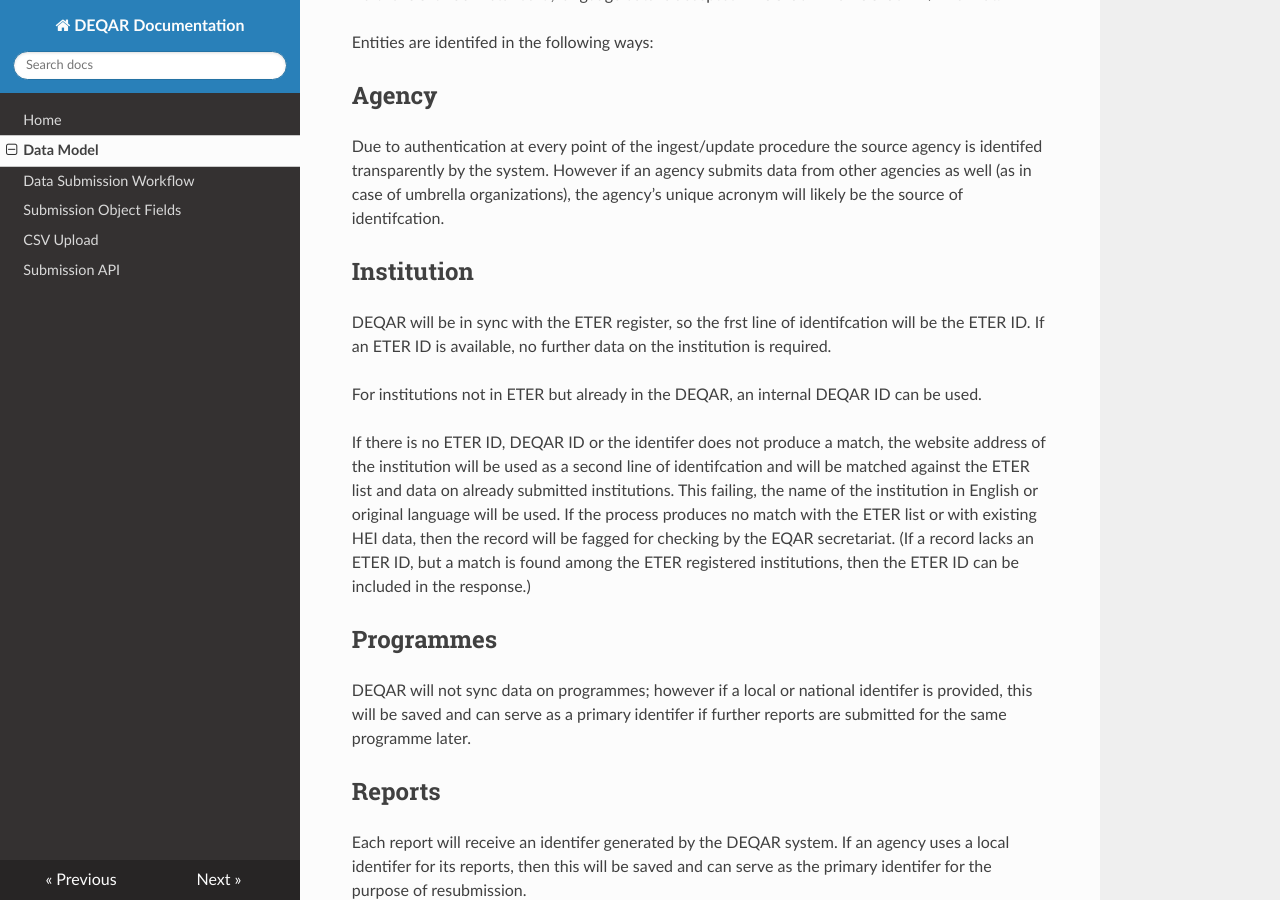
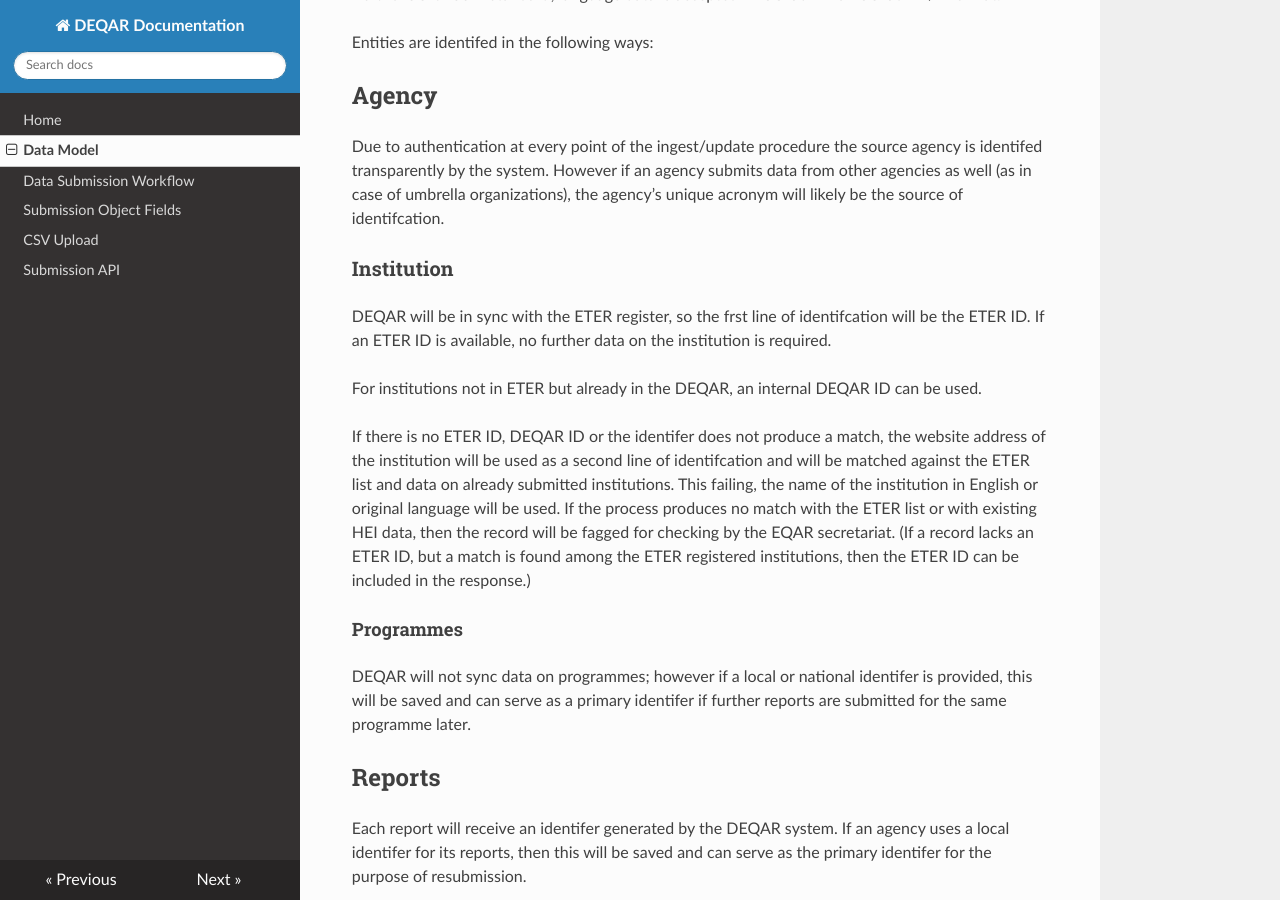
Before and after one commit to EQAR/deqar-docs, an MkDocs documentation site: the page built from docs/data_model.md, in a window 1280 px wide and 900 px high, scrolled down 779 px. Built offline with MkDocs 1.6.1, drawn with Linux system fonts in a browser that asks for light colours; nearby versions of some CDN libraries; old or Windows-style settings are respelled for this version of MkDocs.

```diff
--- a/docs/data_model.md
+++ b/docs/data_model.md
@@ -31,16 +31,15 @@ in ISO 639-1 or ISO 639-2/B format.
 
 Entities are identifed in the following ways:
 
-Agency
-------
+## Agency
+
 
 Due to authentication at every point of the ingest/update procedure the source
 agency is identifed transparently by the system. However if an agency submits
 data from other agencies as well (as in case of umbrella organizations), the
 agency’s unique acronym will likely be the source of identifcation.
 
-Institution
------------
+### Institution
 
 DEQAR will be in sync with the ETER register, so the frst line of identifcation
 will be the ETER ID. If an ETER ID is available, no further data on the
@@ -59,8 +58,7 @@ the EQAR secretariat. (If a record lacks an ETER ID, but a match is found among
 the ETER registered institutions, then the ETER ID can be included in the
 response.)
 
-Programmes
-----------
+#### Programmes
 
 DEQAR will not sync data on programmes; however if a local or national identifer
 is provided, this will be saved and can serve as a primary identifer if further
```
